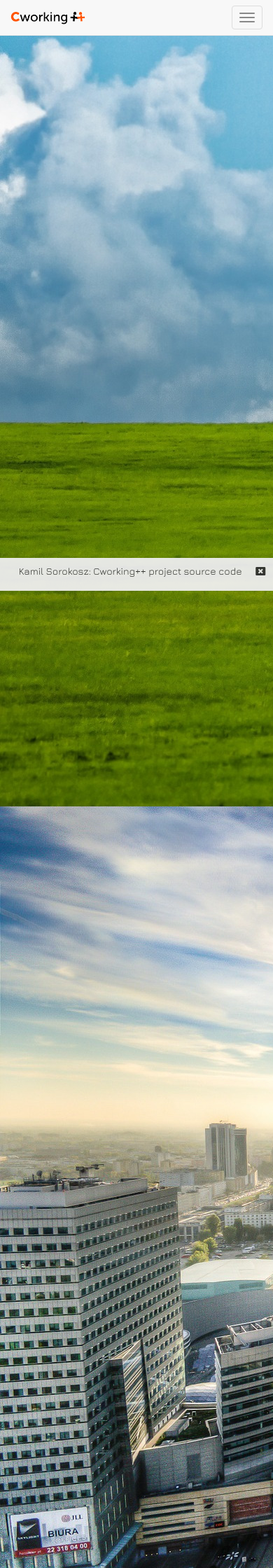
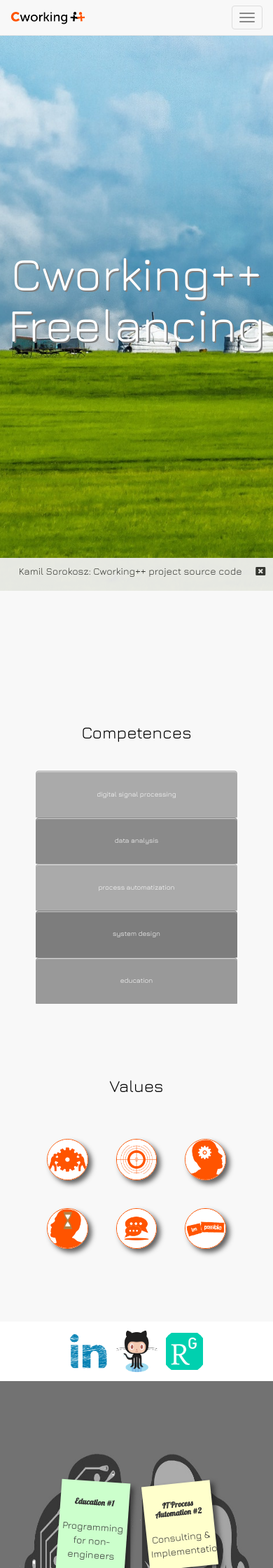
Before and after one commit to ksorokosz/cworking-homepage, a Django app: page /en/ in a window 390 px wide; the page is wider, and only the part inside the window is pictured. Shown: the top 2240 px of that part at 70% size. Run offline with Django 3.2, Linux system fonts and the light colour scheme; some libraries are stand-ins or nearby versions.

Commit message:
responsive design - main page

```diff
--- a/main/templates/main/main.html
+++ b/main/templates/main/main.html
@@ -3,15 +3,15 @@
 
 <div class="slideshow-container">
     <div class="mySlides fading">
-        <img src="{% static 'main/css/images/1.jpg' %}">
+        <div id="first" class="image"></div>
     </div>
 
     <div class="mySlides fading">
-        <img src="{% static 'main/css/images/2.jpg' %}">
+        <div id="second" class="image"></div>
     </div>
 
     <div class="mySlides fading">
-        <img src="{% static 'main/css/images/3.jpg' %}">
+        <div id="third" class="image"></div>
     </div>
 </div>
 
--- a/static/main/css/mobile.css
+++ b/static/main/css/mobile.css
@@ -1,10 +1,32 @@
 /* Tablets/iPad */
 @media all and (max-device-width: 980px) and (min-device-width: 481px) {
+
+
+    div#first {
+        background: url("/static/main/css/images/1-middle.jpg") no-repeat center center;
+        background-size: cover;
+    }
+
+    div#second {
+        background: url("/static/main/css/images/2-middle.jpg") no-repeat center center;
+        background-size: cover;
+    }
+
+    div#third {
+        background: url("/static/main/css/images/3-middle.jpg") no-repeat center center;
+        background-size: cover;
+    }
+
+    div#main-title h1 {
+        color: white;
+        font-family: 'Jura', sans-serif !important;
+        font-size: 50pt;
+        text-shadow: 2px 2px gray;
+    }
 
     div#about-section {
 	    margin: 0 auto;
 	    background: #f8f8f8;
-        /*url("/static/main/css/images/about-background-middle.jpg") no-repeat center center fixed;*/
 	    background-size: 100vw 100vh;
         min-height: 100vh;
         top: 0;
@@ -74,10 +96,31 @@
 /* Phones */
 @media all and (max-device-width: 480px) {
 
+    div#first {
+        background: url("/static/main/css/images/1-middle.jpg") no-repeat center center;
+        background-size: cover;
+    }
+
+    div#second {
+        background: url("/static/main/css/images/2-middle.jpg") no-repeat center center;
+        background-size: cover;
+    }
+
+    div#third {
+        background: url("/static/main/css/images/3-middle.jpg") no-repeat center center;
+        background-size: cover;
+    }
+
+    div#main-title h1 {
+        color: white;
+        font-family: 'Jura', sans-serif !important;
+        font-size: 40pt;
+        text-shadow: 2px 2px gray;
+    }
+
     div#about-section {
 	    margin: 0 auto;
 	    background: #f8f8f8;
-        /*url("/static/main/css/images/about-background-small.jpg") no-repeat center center fixed;*/
 	    background-size: 100vw 100vh;
         min-height: 100vh;
         top: 0;
--- a/static/main/css/style.css
+++ b/static/main/css/style.css
@@ -26,6 +26,87 @@ body {
     margin-bottom: 0 !important;
 }
 
+/* Main section */
+
+div#main-section {
+	margin: 0 auto;
+    padding: 0;
+	background: white;
+    min-height: 100vh;
+    color: #cfc8c5;
+}
+
+/* Slideshow container */
+.slideshow-container {
+    position: relative;
+    margin: auto;
+}
+
+.slideshow-container .image {
+    width: 100%;
+    height: 100vh;
+}
+
+.mySlides {
+    display: none;
+}
+
+/* Fading animation */
+.fading {
+    -webkit-animation-name: fading;
+    -webkit-animation-duration: 1.5s;
+    animation-name: fading;
+    animation-duration: 1.5s;
+}
+
+@-webkit-keyframes fading {
+  0% {
+    opacity: 0;
+  }
+  100% {
+    opacity: 1;
+  }
+}
+
+@keyframes fading {
+  0% {
+    opacity: 0;
+  }
+  100% {
+    opacity: 1;
+  }
+}
+
+div#main-title {
+    position:absolute;
+    top:50%;
+    left:50%;
+    transform:translate(-50%, -50%);
+    width:100%; /* You can specify ANY width values here */
+}
+
+div#first {
+    background: url("/static/main/css/images/1.jpg") no-repeat center center;
+    background-size: cover;
+}
+
+div#second {
+    background: url("/static/main/css/images/2.jpg") no-repeat center center;
+    background-size: cover;
+}
+
+div#third {
+    background: url("/static/main/css/images/3.jpg") no-repeat center center;
+    background-size: cover;
+}
+
+div#main-title h1 {
+    color: white;
+	font-family: 'Jura', sans-serif !important;
+    font-size: 50pt;
+    text-shadow: 2px 2px gray;
+}
+
 /* About section */
 
 .header {
@@ -37,7 +118,6 @@ body {
 div#about-section {
 	margin: 0 auto;
 	background: #f8f8f8;
-    /*url("/static/main/css/images/about-background.jpg") no-repeat center center fixed;*/
 	background-size: 100vw 100vh;
     min-height: 100vh;
     top: 0;
@@ -238,7 +318,7 @@ ul#note li a{
     -o-transform: rotate(-6deg);
     -moz-transform:rotate(-6deg);
 }
-ul#note li:nth-child(even) a{
+ul#note li:first-child a{
     -o-transform:rotate(4deg);
     -webkit-transform:rotate(4deg);
     -moz-transform:rotate(4deg);
@@ -254,11 +334,12 @@ ul#note li:nth-child(3n) a{
     top:-5px;
     background:#ccf;
 }
-ul#note li:nth-child(5n) a{
+ul#note li:nth-child(4n) a{
     -o-transform:rotate(5deg);
     -webkit-transform:rotate(5deg);
     -moz-transform:rotate(5deg);
     position:relative;
+    background:#f8c8c8;
     top:-10px;
 }
 ul#note li a:hover,ul#note li a:focus{
--- a/static/main/javascript/main.js
+++ b/static/main/javascript/main.js
@@ -1,4 +1,20 @@
+var slideIndex = 0;
+function showSlides() {
+    var i;
+    var slides = document.getElementsByClassName("mySlides");
+    for (i = 0; i < slides.length; i++) {
+        var slide = slides[i];
+        $(slide).hide()
+    }
+    slideIndex++;
+    if (slideIndex> slides.length) {slideIndex = 1}
+    $(slides[slideIndex-1]).show();
+    setTimeout(showSlides, 10000); // Change image every 10 seconds
+}
+
 $(document).ready(function() {
+
+    showSlides();
 
     $(window).on("hashchange", function(e) {
 
```
Also changed, not shown: main/static/main/css/mobile.css (+45 -2 lines), main/static/main/css/style.css (+20 -5 lines), main/static/main/css/images/1-middle.jpg (added), main/static/main/css/images/2-middle.jpg (added), main/static/main/css/images/3-middle.jpg (added), static/main/css/images/1-middle.jpg (added), static/main/css/images/1.jpg (added), static/main/css/images/2-middle.jpg (added), static/main/css/images/2.jpg (added), static/main/css/images/3-middle.jpg (added), static/main/css/images/3.jpg (added).
